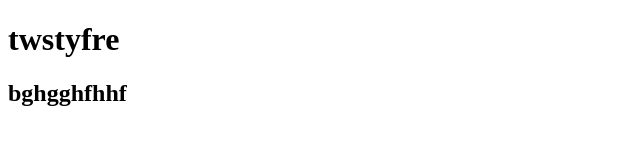
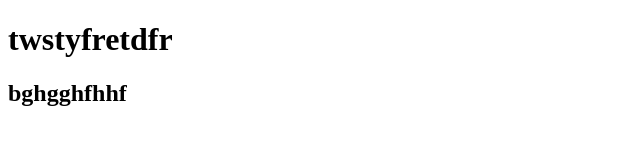
Before and after one commit to Sindhu963/Testing, a plain HTML site: page index.html in a window 1280 px wide. Shown: the whole page, without its empty margins (0-640 px from the left). Drawn offline with Linux system fonts and the light colour scheme.

Commit message:
Update index.html
commit

```diff
--- a/index.html
+++ b/index.html
@@ -7,7 +7,7 @@
     <title>testiung</title>
 </head>
 <body>
-    <h1>twstyfre</h1>
+    <h1>twstyfretdfr</h1>
     <h2>bghgghfhhf</h2>
 </body>
 </html>
```
